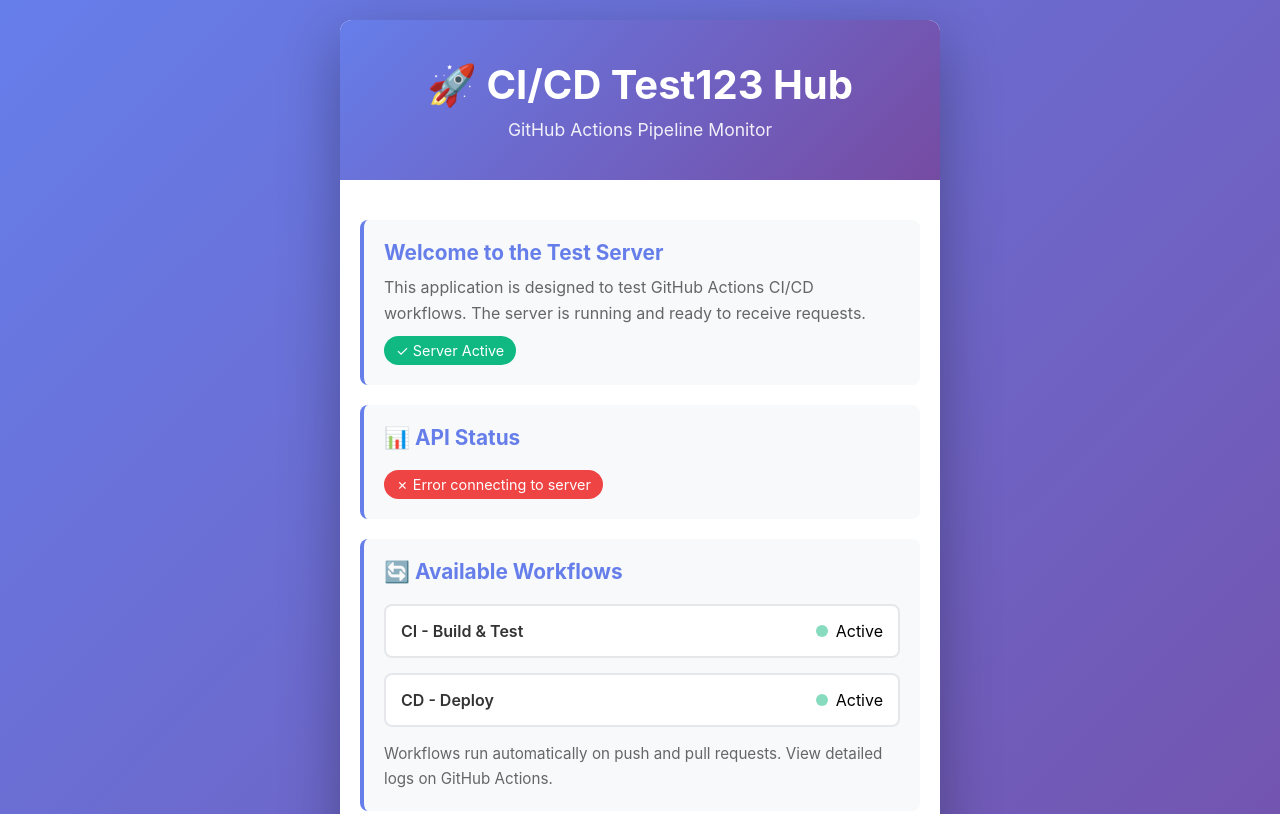
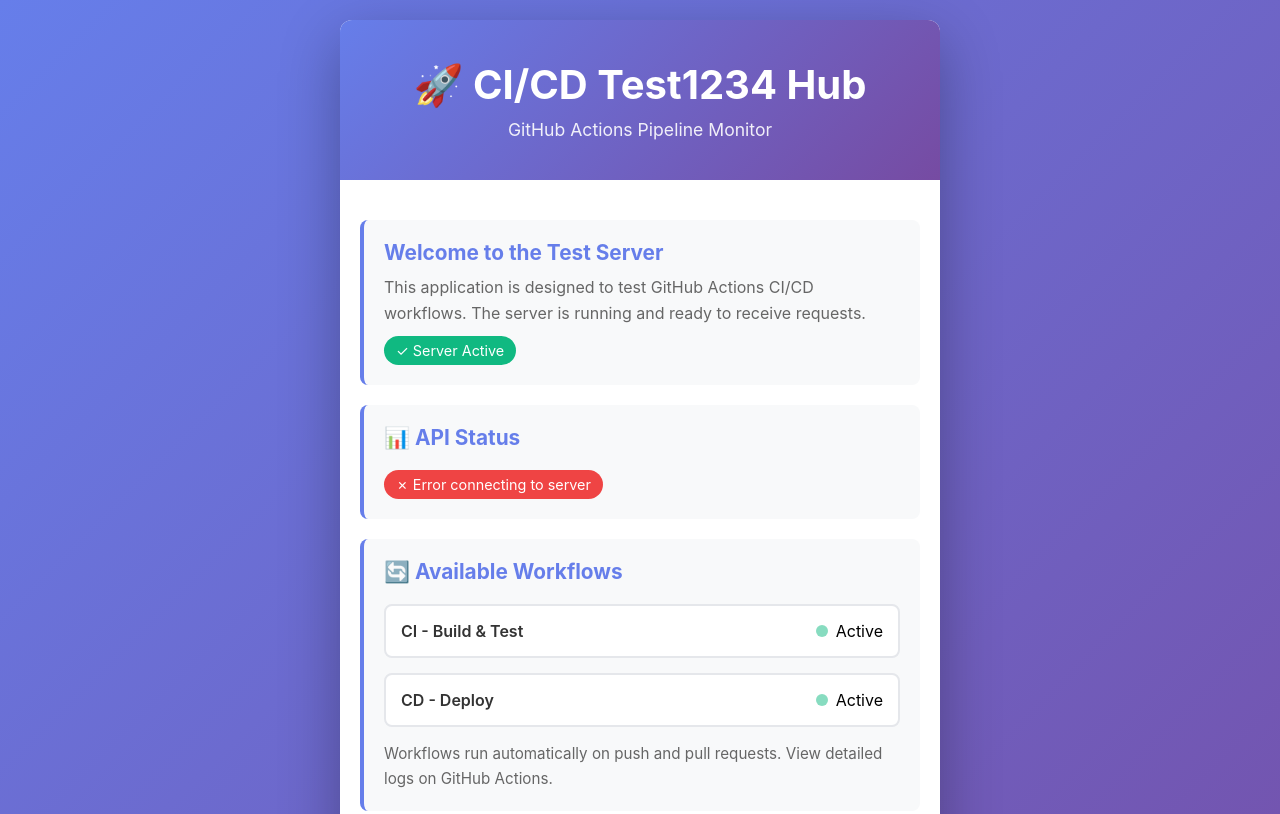
Before and after one commit to AmashaMiyuru/github-actions-tests, a website: page public/index.html in a window 1280 px wide. Shown: the top 814 px of the page. Drawn offline with Linux system fonts and the light colour scheme; no server answers.

```diff
--- a/public/index.html
+++ b/public/index.html
@@ -221,7 +221,7 @@
 <body>
     <div class="container">
         <div class="header">
-            <h1>🚀 CI/CD Test123 Hub</h1>
+            <h1>🚀 CI/CD Test1234 Hub</h1>
             <p>GitHub Actions Pipeline Monitor</p>
         </div>
 
```
Also changed, not shown: .github/workflows/cd.yml, 1 other file.
